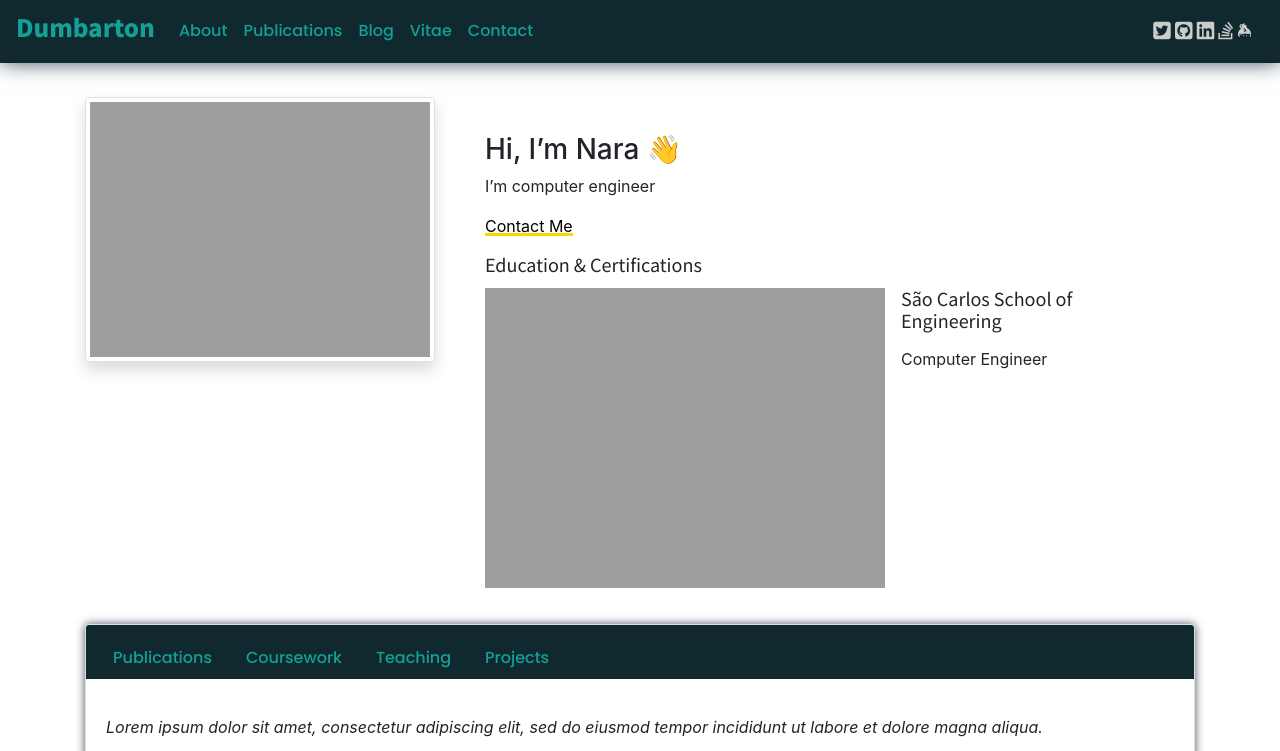
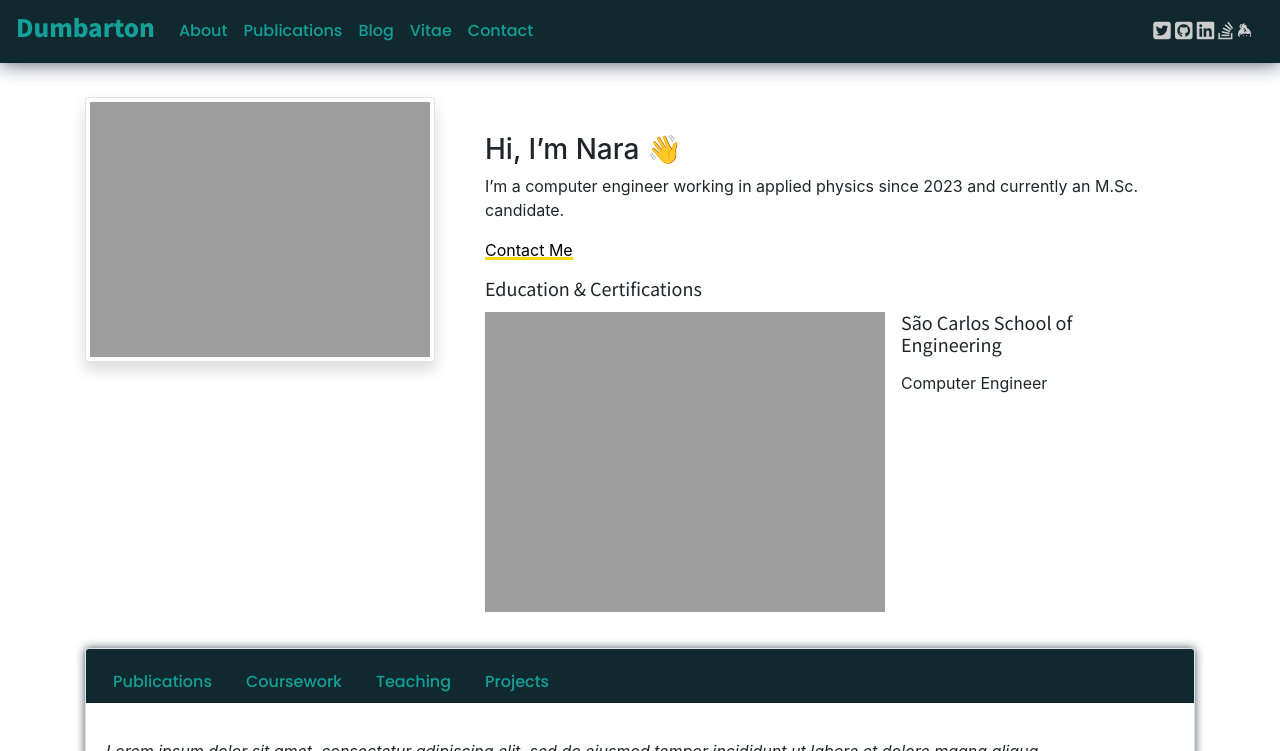
Before and after one commit to naavilam/naavilam.github.io, a Jekyll site: the page built from index.md, in a window 1280 px wide, cut to the strip 0-751 px from the top of the page. Built offline with Jekyll 4.4.1, drawn with Linux system fonts in a browser that asks for light colours; nearby versions of some CDN libraries; comment, search, counter and statistics services are not loaded; our own code applies the rules of GitHub Pages for plain Markdown files.

Commit message:
Update files

```diff
--- a/index.md
+++ b/index.md
@@ -4,7 +4,8 @@ title:
 date: 2020-11-20
 ---
 ### Hi, I'm Nara 👋
-I'm computer engineer
+I'm a computer engineer working in applied physics since 2023 and currently an M.Sc. candidate.
+
 <!-- Dumbarton is a Jekyll Theme developed by [Tyler Butler](https://github.com/tcbutler320). The theme is designed for academics and features a simple home page with an about me section and an interactive highlights section to describe publications, coursework, courses taught, and projects. You can checkout the project on [Github](https://github.com/tcbutler320/Jekyll-Theme-Dumbarton), feel free to make contributions and feature requests and don't forget to give it a star. -->
 
 <a href="/contact.html" class="highlighted">Contact Me</a>
```
